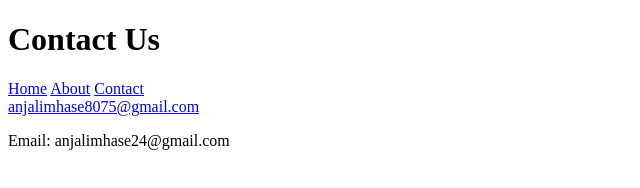
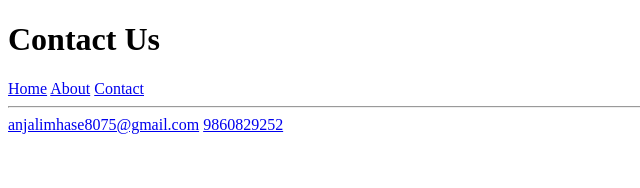
Before and after one commit to anjalimhase24/assignment-activity, a plain HTML site: page contact.html in a window 1280 px wide. Shown: the whole page, without its empty margins (0-640 px from the left). Drawn offline with Linux system fonts and the light colour scheme.

Commit message:
add tel tag in contact page

```diff
--- a/contact.html
+++ b/contact.html
@@ -10,7 +10,8 @@
         <a href="./about.html">About</a>
         <a href="./contact.html">Contact</a>
     </div>
+    <hr>
     <a href="mailto:anjalimhase8075@gmail.com">anjalimhase8075@gmail.com</a>
-    <p>Email: anjalimhase24@gmail.com</p>
+    <a href="tel:9860829252">9860829252</a>
 </body>
 </html>
```
